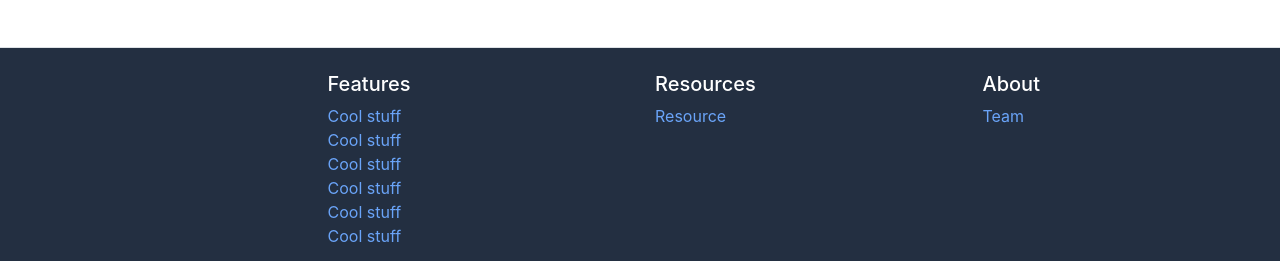
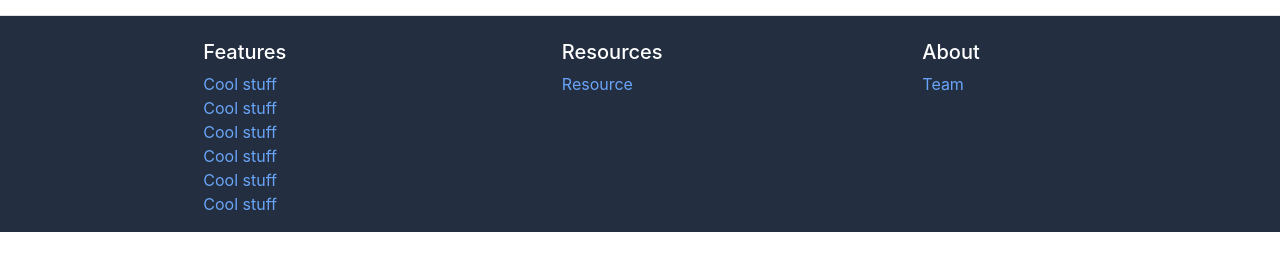
Before and after one commit to Tomzdon1/cel, an Angular app: page /zdjecia in a window 1280 px wide. Shown: the part 891-1152 px from the top of the page. After the commit the page ends 1123 px from the top, so only its background shows below. Built offline with nearby package versions, Linux system fonts and the light colour scheme.

Commit message:
services oraz grid footer

```diff
--- a/src/app/footer/footer.component.css
+++ b/src/app/footer/footer.component.css
@@ -20,3 +20,6 @@
 .light-blue {
   color: #6aa4f8 !important;
 }
+.no-pad {
+  padding-left: 0 !important;
+}
--- a/src/app/footer/footer.component.html
+++ b/src/app/footer/footer.component.html
@@ -1,8 +1,8 @@
 <footer class="pt-4 my-md-5 pt-md-10 border-top bg-dark-blue">
   <div class="row">
-    <div class="col-12 col-md">
+    <div class="col-6 col-md-1">
     </div>
-    <div class="col-6 col-md">
+    <div class="col-6 col-md-3 offset-1 no-pad">
       <h5 class="white">Features</h5>
       <ul class="list-unstyled text-small">
         <li><a class="text-muted light-blue mb3" href="#">Cool stuff</a></li>
@@ -13,13 +13,13 @@
         <li><a class="text-muted light-blue mb3" href="#">Cool stuff</a></li>
       </ul>
     </div>
-    <div class="col-6 col-md">
+    <div class="col-6 col-md-3 ml-3">
       <h5 class="white">Resources</h5>
       <ul class="list-unstyled text-small">
         <li><a class="text-muted light-blue mb3" href="#">Resource</a></li>
       </ul>
     </div>
-    <div class="col-6 col-md">
+    <div class="col-6 col-md-3 ml-5 no-pad">
       <h5 class="white">About</h5>
       <ul class="list-unstyled text-small">
         <li><a class="text-muted light-blue mb3" href="#">Team</a></li>
--- a/src/app/toolbar/toolbar.component.html
+++ b/src/app/toolbar/toolbar.component.html
@@ -19,7 +19,7 @@
       <div class="col-md-12">
         <div class="row">
           <div class="col-md-12 offset-8">
-            <img alt="Bootstrap Image Preview" src="https://www.layoutit.com/img/sports-q-c-140-140-3.jpg" />
+            <img alt="Bootstrap Image Preview" src="https://www.layoutit.com/img/sports-q-c-140-140-3.jpg"/>
           </div>
         </div>
       </div>
--- a/src/app/zdjecia/zdjecia.component.css
+++ b/src/app/zdjecia/zdjecia.component.css
@@ -0,0 +1,3 @@
+.card-img-top {
+    height: 160px;
+}
```
Also changed, not shown: src/app/getpost.service.ts (added, +9 -0 lines), src/assets/images/tomek.jpg (added), 1 other file (tests, documents, lock files or other folders).
